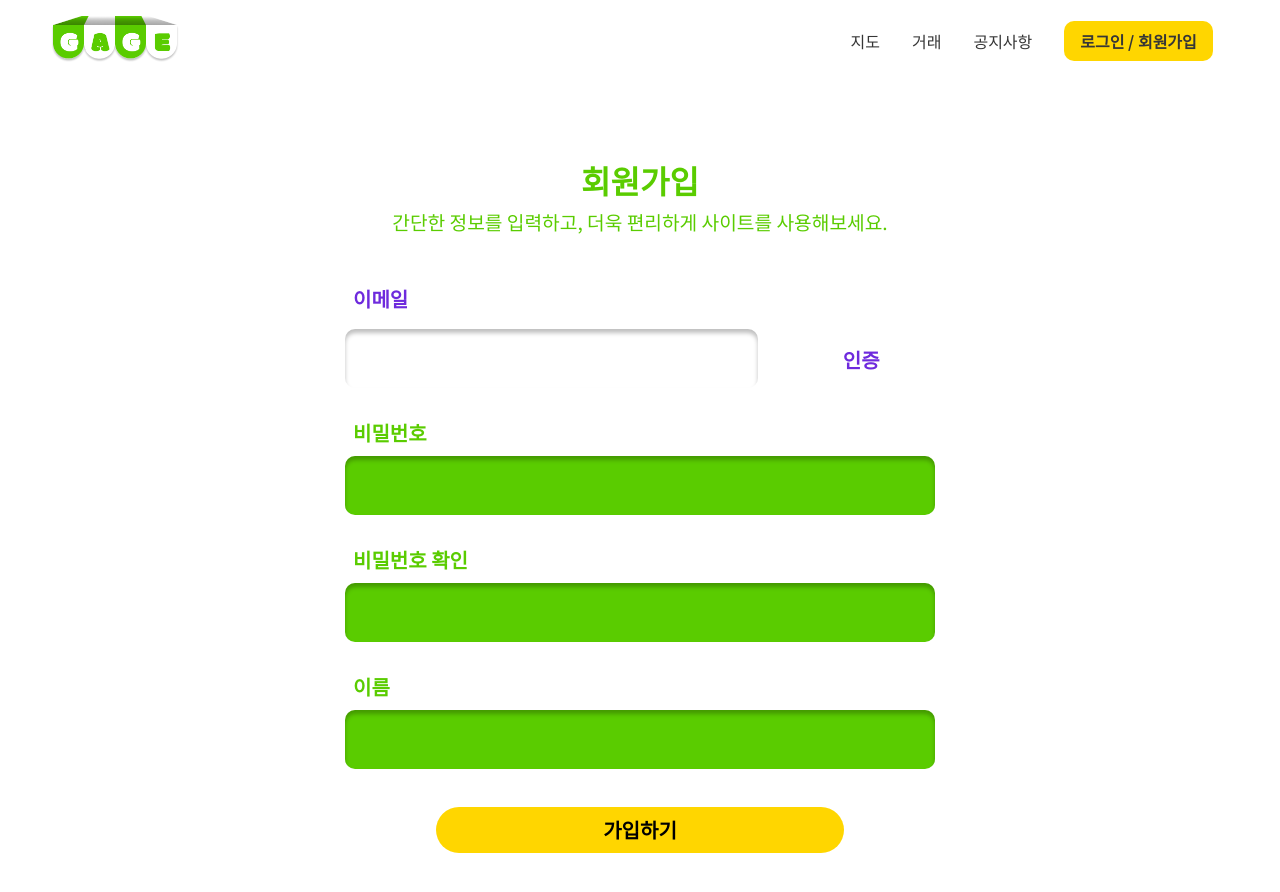
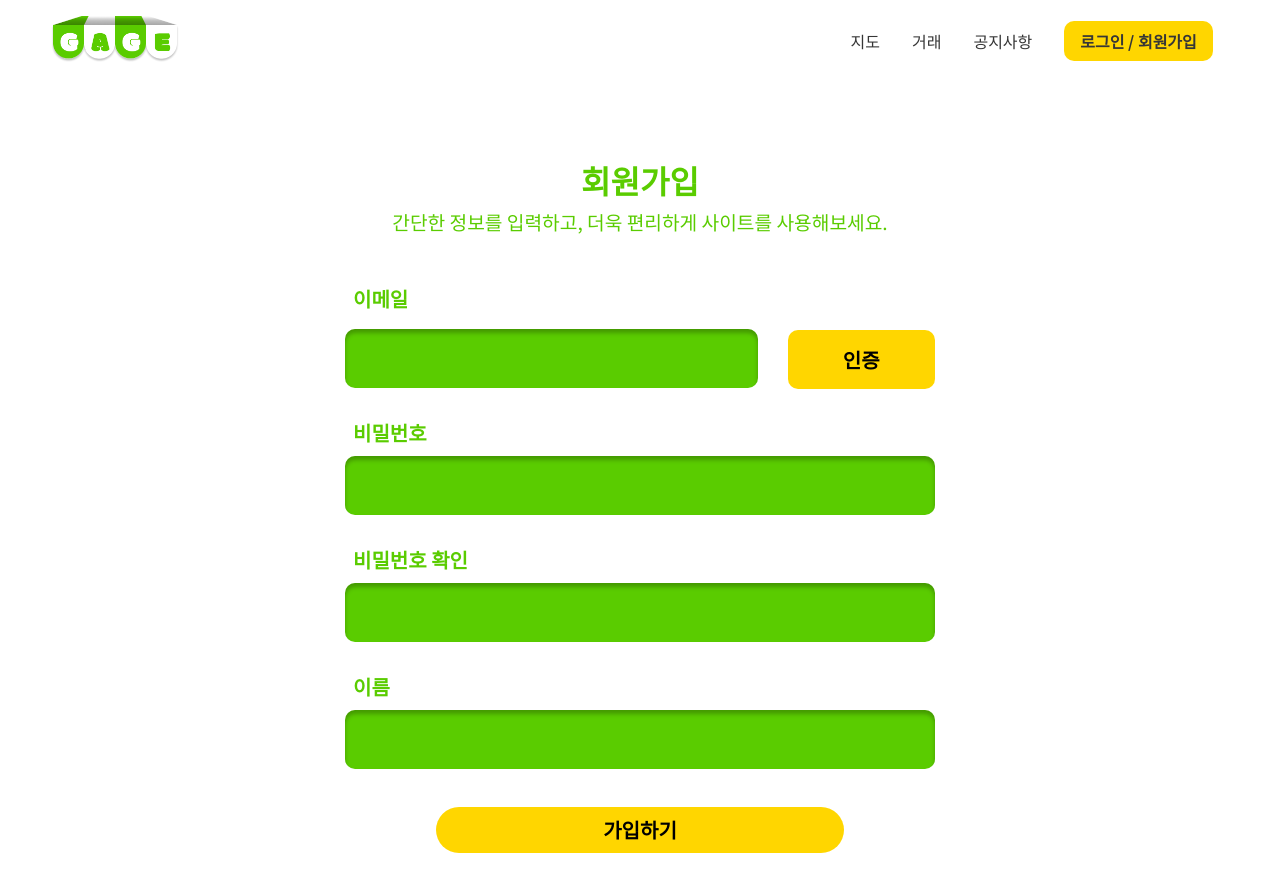
Before and after one commit to cielo0105/gage_vue, a Vue app: page /join in a window 1280 px wide. Shown: the top 892 px of the page. Built offline with nearby package versions, Linux system fonts and the light colour scheme.

Commit message:
:zap: 이메일 인증 추가

```diff
--- a/src/components/auth/InputBoxWithBtn.vue
+++ b/src/components/auth/InputBoxWithBtn.vue
@@ -32,7 +32,7 @@ const handleInput = ($event) => {
 <style scoped>
 .input-box {
   border-radius: 0.625rem;
-  background: #fff;
+  background: #5acc00;
   border: none;
   box-shadow: 0px 4px 4px 0px rgba(0, 0, 0, 0.25) inset;
   margin-bottom: 1.87rem;
@@ -46,11 +46,11 @@ const handleInput = ($event) => {
 .input-btn {
   width: 25%;
   border-radius: 0.625rem;
-  background: #fff;
+  background: #ffd600;
   border: none;
   margin: 0.5rem 0;
 
-  color: #6e2add;
+  color: black;
   text-align: center;
   line-height: normal;
   font-size: 1.25rem;
@@ -58,12 +58,12 @@ const handleInput = ($event) => {
 }
 
 .input-btn:hover {
-  background: #6e2add;
-  color: #fff;
+  background: white;
+  color: #ffd600;
 }
 
 .text {
-  color: #6e2add;
+  color: #5acc00;
   font-size: 1.25rem;
   font-weight: 700;
   display: block;
--- a/src/views/JoinView.vue
+++ b/src/views/JoinView.vue
@@ -52,6 +52,7 @@ const submitForm = () => {
         router.push({ name: 'login' })
       },
       (err) => {
+        alert(err.response.data.msg)
         console.log('회원가입 실패ㅜㅜ', err.response.data.msg)
       }
     )
```
